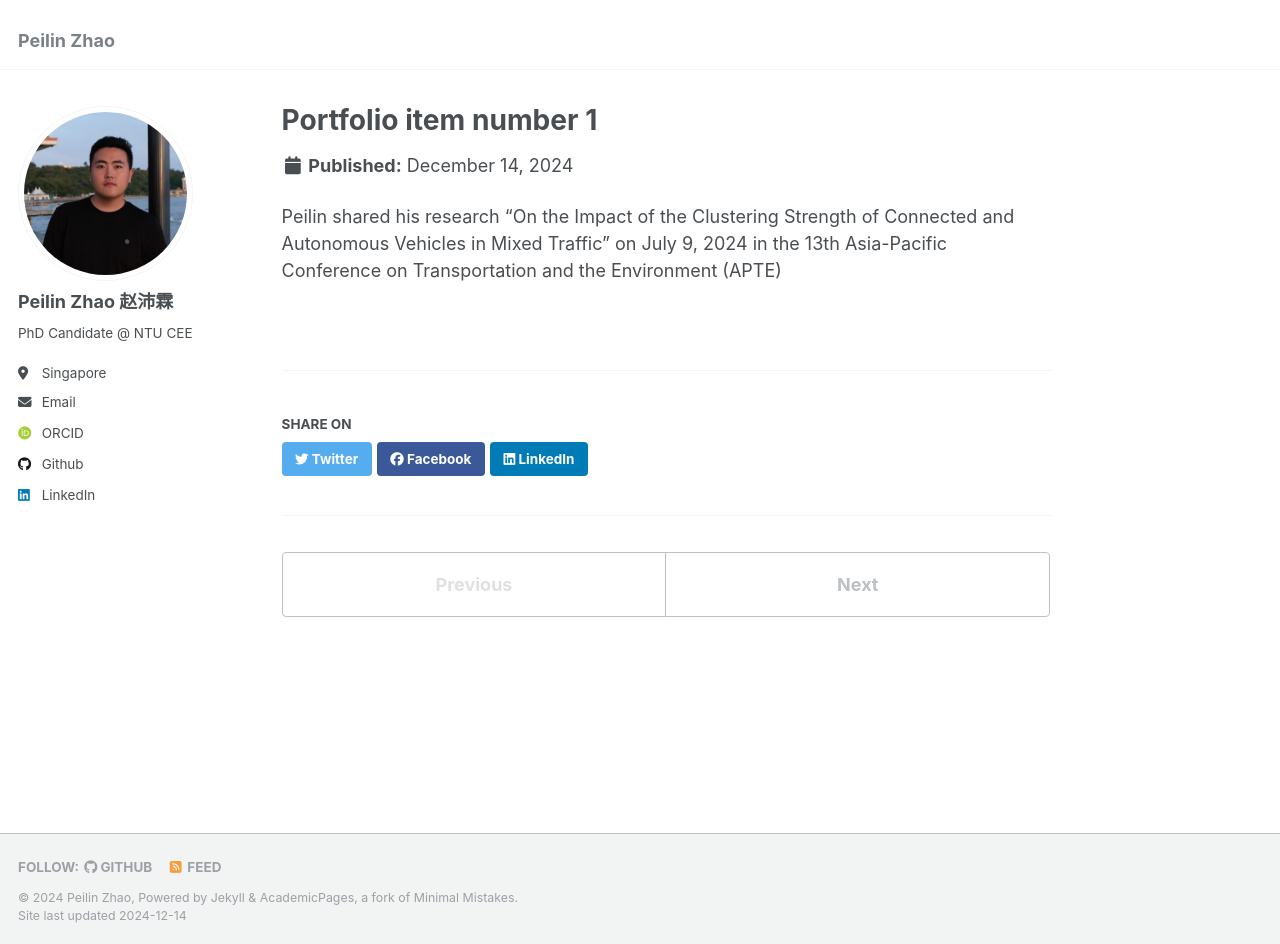
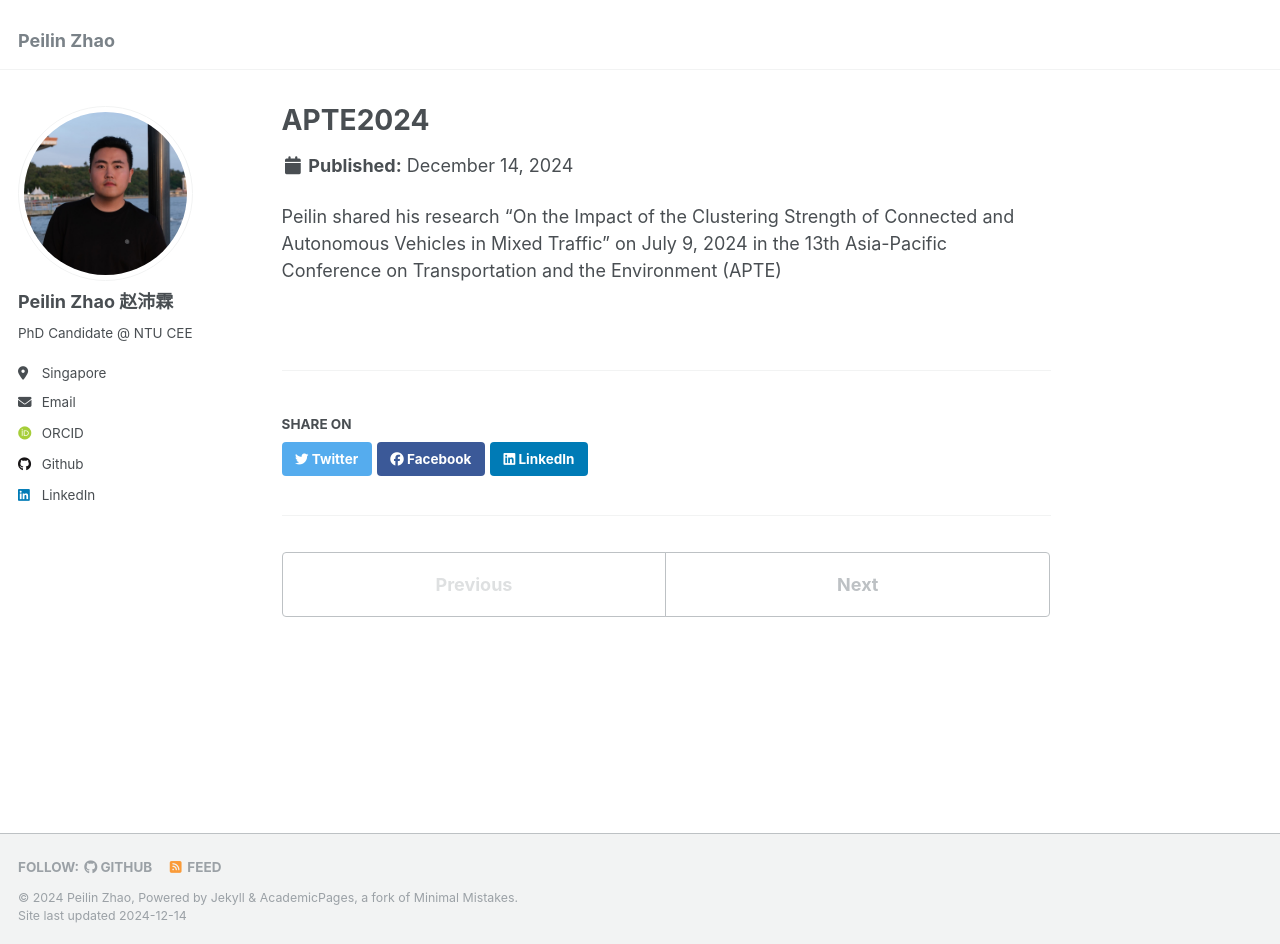
Before and after one commit to Jerry-zpl/Jerry-zpl.github.io, a Jekyll site: the page built from _portfolio/APTE2024.md, in a window 1280 px wide and 944 px high. Built offline with Jekyll 4.4.1, drawn with Linux system fonts in a browser that asks for light colours; some web fonts are replaced.

Commit message:
Update APTE2024.md

```diff
--- a/_portfolio/APTE2024.md
+++ b/_portfolio/APTE2024.md
@@ -1,5 +1,5 @@
 ---
-title: "Portfolio item number 1"
+title: "APTE2024"
 excerpt: "Talks on the 13th Asia-Pacific Conference on Transportation and the Environment (APTE) 1<br/><img src='/images/APTE2024.JPG'>"
 collection: portfolio
 ---
```
